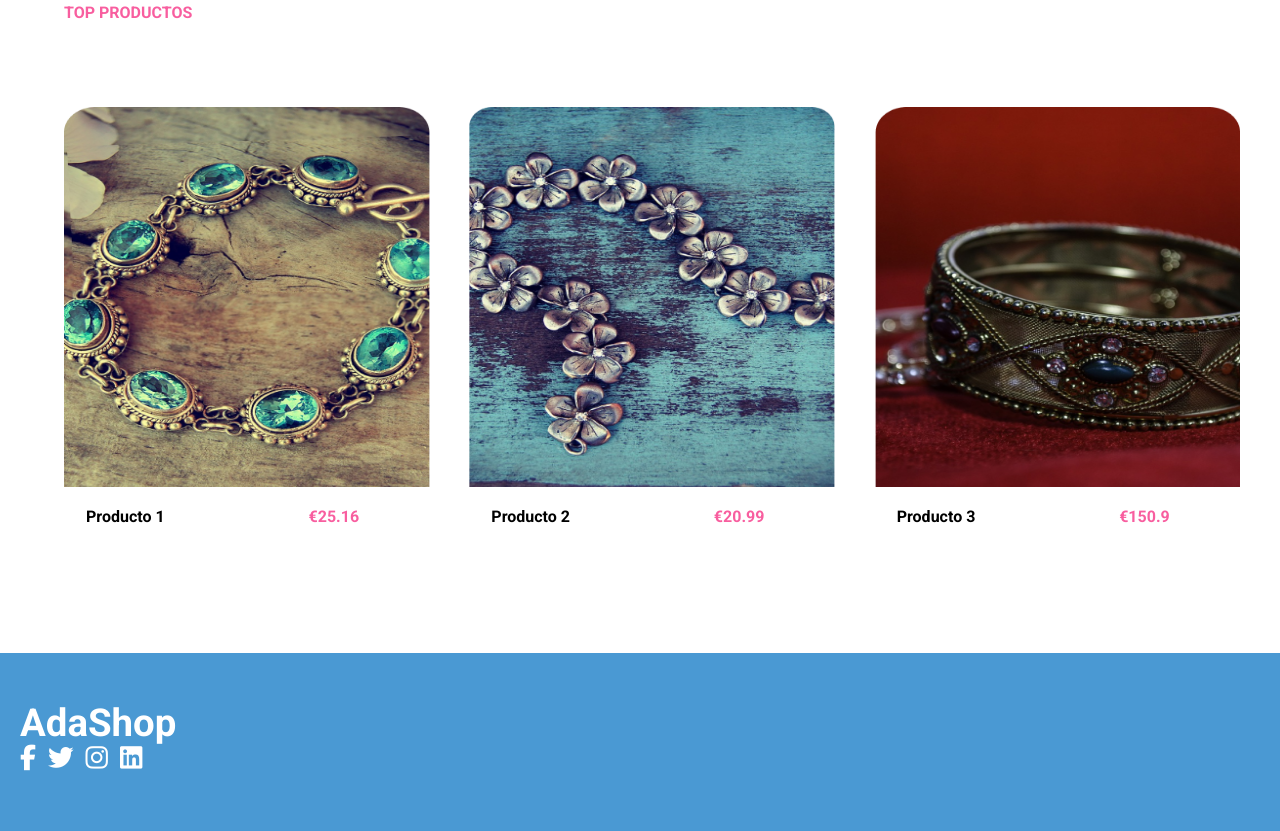
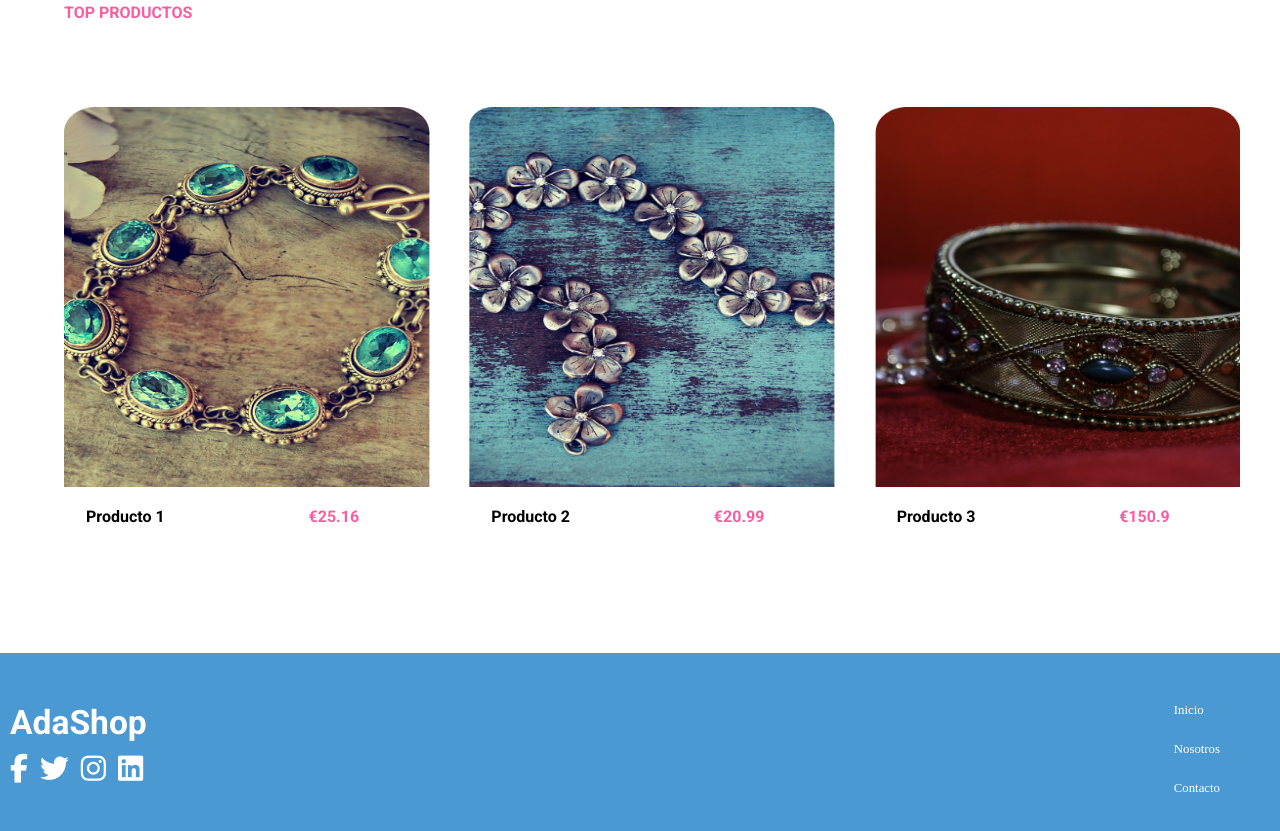
Before and after one commit to cusichia/project-promo-51-hack-module-1-team-2, a website built with Vite: page src/index.html in a window 1280 px wide. Shown: the part 2967-3798 px from the top of the page. Built offline with nearby package versions, Linux system fonts and the light colour scheme.

Commit message:
Add changes scss footer

```diff
--- a/src/partials/footer.html
+++ b/src/partials/footer.html
@@ -1,11 +1,8 @@
 <footer class="footer">
-    <div>
-        <div class="footer__h2">
-            <h2>AdaShop</h2>
-        </div>
+    <div class="footer__branding">
+        <h2 class="footer__h2">AdaShop</h2>
 
         <div class="footer__social">
-
             <i class="fa-brands fa-facebook-f" style="color: #ffffff;"></i>
             <i class="fa-brands fa-twitter" style="color: #ffffff;"></i>
             <i class="fa-brands fa-instagram" style="color: #ffffff;"></i>
--- a/src/scss/layout/_footer.scss
+++ b/src/scss/layout/_footer.scss
@@ -3,30 +3,60 @@
 .footer {
     background-color: #4a99d3;
     display: flex;
-    flex-direction: row;
-    justify-content: space-between;
-    align-items: center;
-    padding: 20px;
-    padding-top: 16px;
-    padding-left: 20px;
-    padding-bottom: 100px;
-    height: 250px;
+    flex-direction: column;
+    padding: 50px 30px 20px 10px;
+    gap: 24px;
+    min-height: 250px;
+
+    @media (min-width: 768px) {
+        flex-direction: row;
+        justify-content: space-between;
+        align-items: flex-start;
+    }
+
+    &__branding {
+        display: flex;
+        flex-direction: row;
+        justify-content: space-between;
+        align-items: center;
+        width: 100%;
+
+        @media (min-width: 768px) {
+            flex-direction: column;
+            align-items: flex-start;
+            gap: 12px;
+            width: auto;
+        }
+    }
 
     &__h2 {
         font-family: vars.$font-main;
         color: white;
-        font-size: 1.6rem;
+        font-size: 2.1rem;
         font-weight: bold;
     }
 
     &__social {
-        font-size: 1.6rem;
+        font-size: 1.8rem;
         display: flex;
         flex-direction: row;
         gap: 12px;
     }
 
     &__nav {
-        display: none
+        display: none;
+
+        @media (min-width: 768px) {
+            display: flex;
+            flex-direction: column;
+            gap: 24px;
+            padding-right: 30px;
+        }
+
+        a {
+            color: white;
+            text-decoration: none;
+            font-size: 0.8rem;
+        }
     }
 }
```
